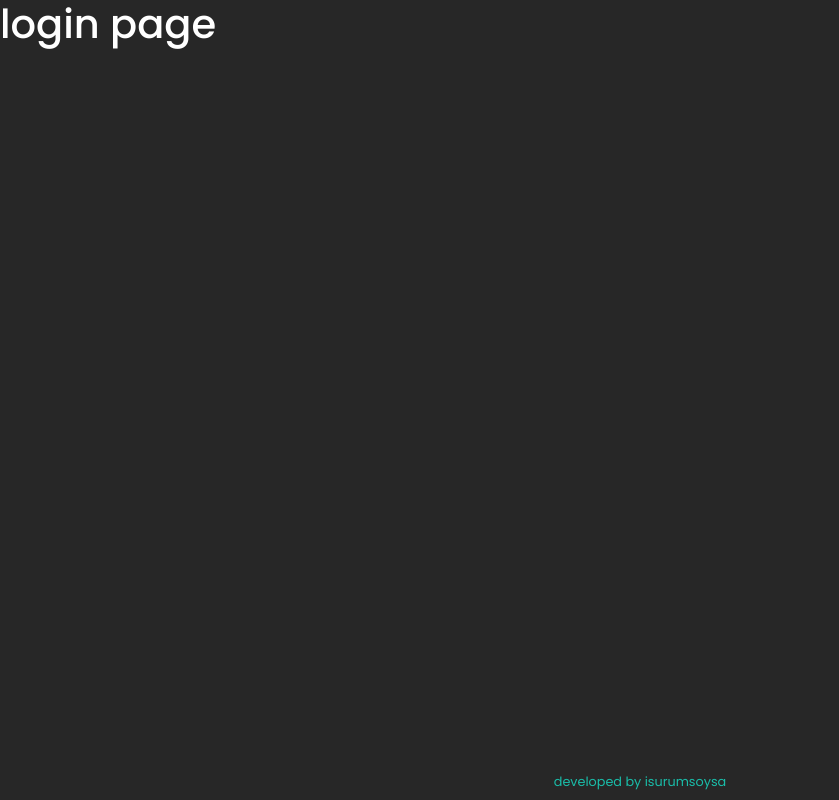
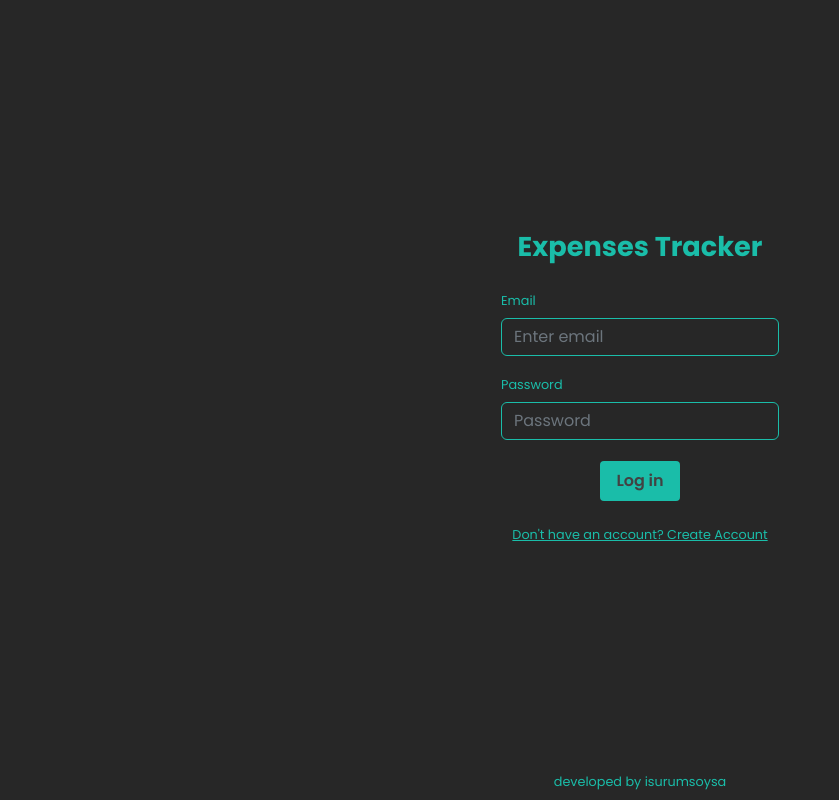
Before and after one commit to IsuruMSoysa/expenses-tracker, a React (Vite) app in the folder Frontend/: page /login in a window 1280 px wide. Shown: the whole page, without its empty margins (0-839 px from the left). Built offline with nearby package versions, Linux system fonts and the light colour scheme.

Commit message:
login UI done

```diff
--- a/Frontend/index.html
+++ b/Frontend/index.html
@@ -15,6 +15,10 @@
       href="https://fonts.googleapis.com/css2?family=Poppins:ital,wght@0,100;0,200;0,300;0,400;0,500;0,600;0,700;0,800;0,900;1,100;1,200;1,300;1,400;1,500;1,600;1,700;1,800;1,900&display=swap"
       rel="stylesheet"
     />
+    <link
+      rel="stylesheet"
+      href="https://fonts.googleapis.com/css2?family=Material+Symbols+Outlined:opsz,wght,FILL,GRAD@48,400,0,0"
+    />
     <meta name="viewport" content="width=device-width, initial-scale=1.0" />
     <title>Expenses Tracker</title>
   </head>
--- a/Frontend/src/containers/LoginPage/LoginPage.jsx
+++ b/Frontend/src/containers/LoginPage/LoginPage.jsx
@@ -1,5 +1,47 @@
+// import { useState } from "react";
+import ProjectButton from "../../components/common/Button";
+import { Row, Col, Button, Form } from "react-bootstrap";
+import { useNavigate } from "react-router-dom";
+
+// import axios from "axios";
+
 function LoginPage() {
-  return <h1>login page</h1>;
+  const navigate = useNavigate();
+
+  return (
+    <Row className="login-cont">
+      <Col className="login-panel p-md-4" xl={3} md={5} sm={6} xs={10}>
+        <h4 className="text-center py-3">Expenses Tracker</h4>
+        <Form>
+          <Form.Group className="mb-3" controlId="formBasicEmail">
+            <Form.Label>Email</Form.Label>
+            <Form.Control type="email" placeholder="Enter email" />
+          </Form.Group>
+
+          <Form.Group className="mb-3" controlId="formBasicPassword">
+            <Form.Label>Password</Form.Label>
+            <Form.Control type="password" placeholder="Password" />
+          </Form.Group>
+          <Form.Group className="text-center" controlId="loginBtn">
+            <ProjectButton
+              label="Log in"
+              backgroundColor="#1abda9"
+              size="small"
+              // btnOnClick={() => navigate("/login")}
+            />
+          </Form.Group>
+          <Form.Group
+            className="mt-3 create-account-label text-center"
+            controlId="createAccount"
+          >
+            <Form.Label onClick={() => navigate("/signin")}>
+              Don't have an account? Create Account
+            </Form.Label>
+          </Form.Group>
+        </Form>
+      </Col>
+    </Row>
+  );
 }
 
 export default LoginPage;
--- /dev/null
+++ b/Frontend/src/containers/LoginPage/_login.scss
@@ -0,0 +1,27 @@
+.login-cont {
+  height: 100%;
+  align-items: center;
+  justify-content: center;
+
+  .login-panel {
+    color: $brand-font-color;
+    h4 {
+      font-weight: 700;
+      font-size: 1.7em;
+    }
+    label {
+      font-size: 0.8em;
+    }
+    input {
+      background-color: transparent;
+      color: $primary-font-color;
+      border: solid 1px $primary-color;
+    }
+    .create-account-label {
+      label {
+        text-decoration: underline;
+        cursor: pointer;
+      }
+    }
+  }
+}
--- a/Frontend/src/styles/main.scss
+++ b/Frontend/src/styles/main.scss
@@ -18,3 +18,4 @@ body {
 /* Import other SCSS files */
 @import "./../components/common/Footer/footer";
 @import "./../containers/HomePage/homepage";
+@import "./../containers/LoginPage/login";
```
